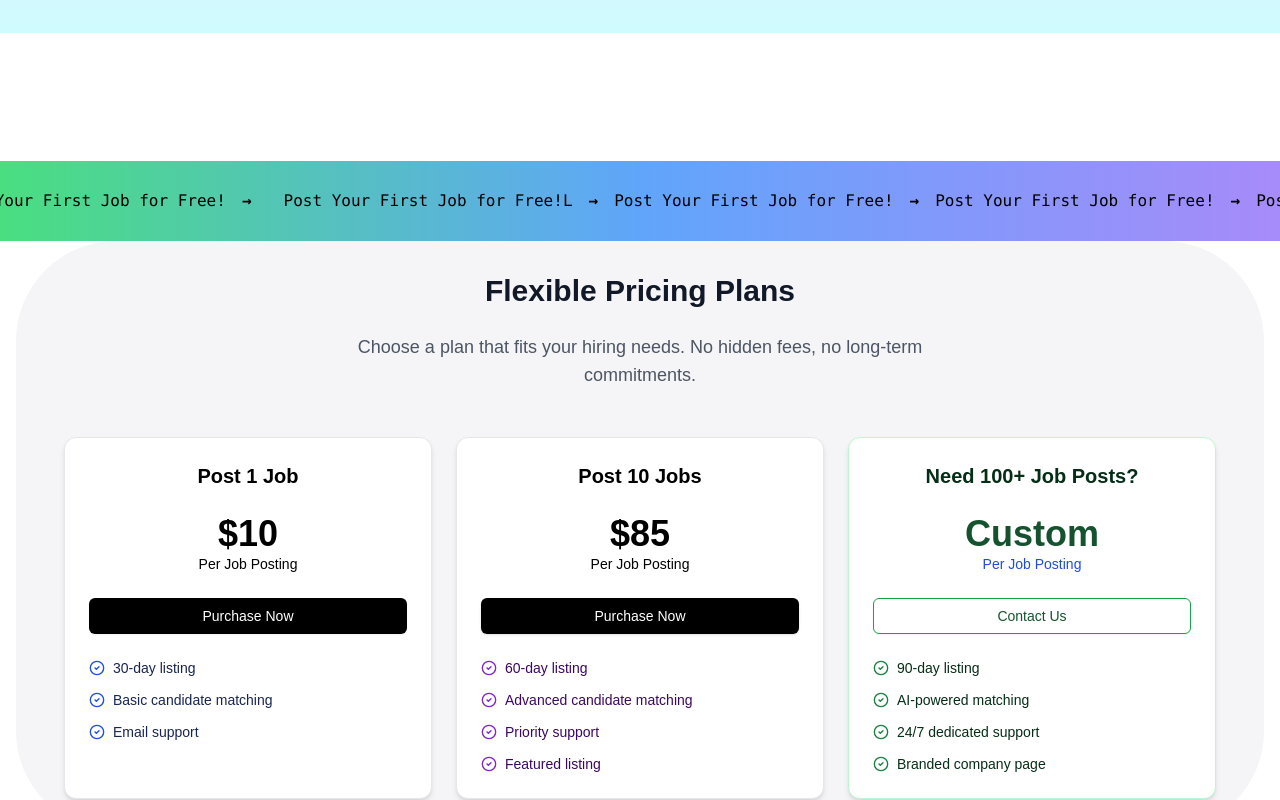
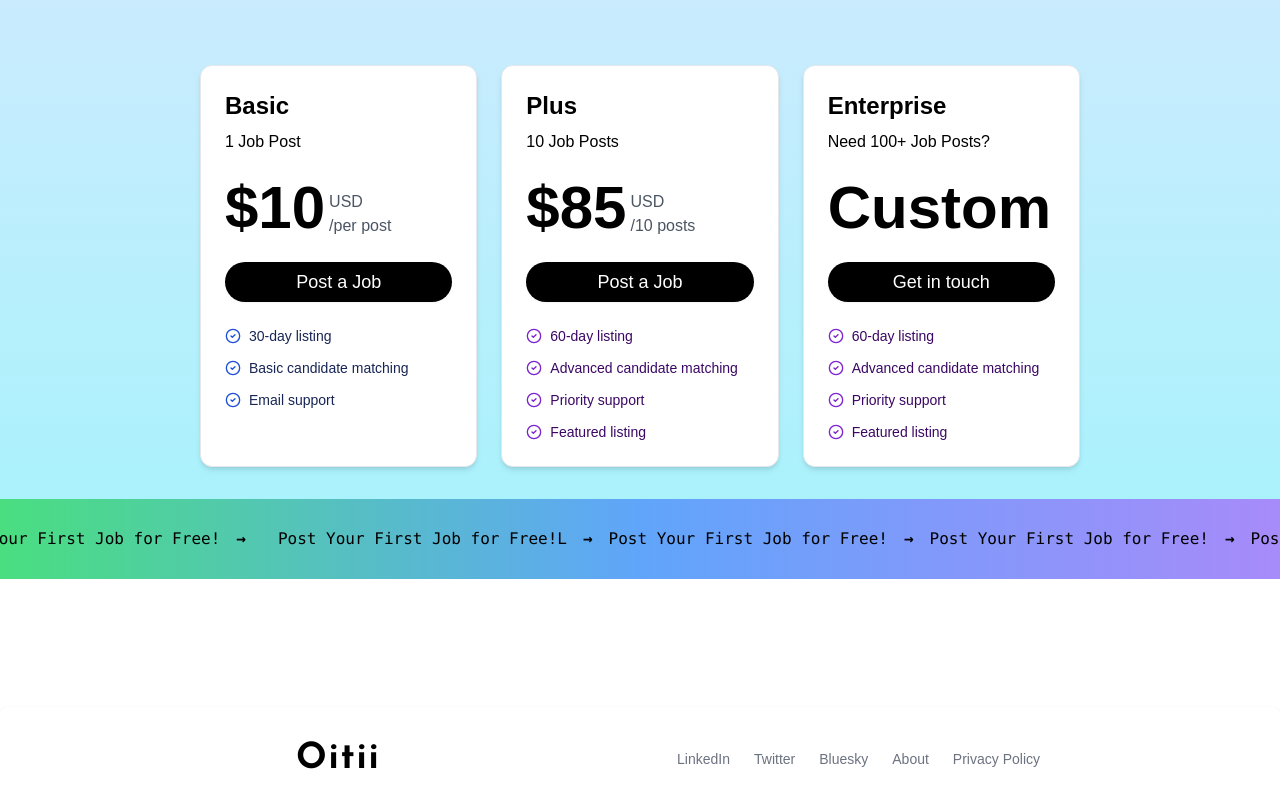
Before and after one commit to TheOverLordEA/oitii, a Next.js app: page /post-a-job in a window 1280 px wide. Shown: the part 440-1240 px from the top of the page. Built offline with nearby package versions, Linux system fonts and the light colour scheme; no server answers.

Commit message:
Modifief JobPostsPricing

```diff
--- a/app/(public-pages)/post-a-job/page.tsx
+++ b/app/(public-pages)/post-a-job/page.tsx
@@ -11,21 +11,24 @@ import { Button } from "@/components/ui/button";
 // } from "@/components/ui/card";
 // import { Check } from "lucide-react";
 
+// bg-gradient-to-t from-cyan-100 to-slate-50
+
 export default function Page() {
   return (
     <>
-      <section className="bg-gradient-to-t from-cyan-100 to-slate-50">
-        <div className="text-center space-y-4 mb-16 container mx-auto px-4 py-16 text-black">
-          <h2 className="text-base font-semibold leading-7 text-center">
-            PLANS & PRICING
+      <section className="bg-gradient-to-t from-cyan-200 to-indigo-100">
+        <div className="text-center space-y-4 container mx-auto px-4 py-16 text-black">
+          <h2 className="text-2xl font-semibold leading-7 text-center">
+            PRICING
           </h2>
-          <h1 className="text-4xl font-bold tracking-tight sm:text-5xl">
+          <h1 className="text-4xl font-semibold tracking-tight sm:text-5xl">
             Start for free, then enjoy
             <br />
             your first month for $1
           </h1>
           <p className="text-xl text-muted-foreground">
-            Choose the best plan for your business. Change plans as you grow.
+            Choose the best option for your business. Buy More When You’re
+            Ready.
           </p>
           <div className="flex items-center justify-center gap-4 mt-8">
             <div className="bg-secondary rounded-full p-1 flex">
@@ -38,235 +41,13 @@ export default function Page() {
             </div>
           </div>
         </div>
+        <JobPostsPricing />
+
+        <FreeJobPost />
       </section>
-
       <section className="container mx-auto px-4 py-16">
-        <FreeJobPost />
-
-        <JobPostsPricing />
+        {/* <JobPostsPricing /> */}
       </section>
-
-      {/* <div className="grid md:grid-cols-2 lg:grid-cols-4 gap-8"> */}
-      {/* Basic Plan */}
-      {/* <Card className="relative">
-          <div className="absolute -top-4 left-0 right-0 text-center">
-            <div className="bg-[#2ecc71] text-white text-sm py-1 px-4 rounded-full inline-block">
-              $1 for your first month
-            </div>
-          </div>
-          <CardHeader className="pt-8">
-            <div className="flex items-center justify-between">
-              <div>
-                <h3 className="text-xl font-bold">Basic</h3>
-                <p className="text-sm text-muted-foreground">
-                  For solo entrepreneurs
-                </p>
-              </div>
-              <div className="bg-[#2ecc71] text-white text-xs px-2 py-1 rounded-full">
-                Most Popular
-              </div>
-            </div>
-            <div className="mt-4">
-              <span className="text-4xl font-bold">$19</span>
-              <span className="text-muted-foreground ml-1">/month</span>
-            </div>
-          </CardHeader>
-          <CardContent className="space-y-4">
-            <Button className="w-full" variant="default">
-              Try for free
-            </Button>
-            <div className="space-y-4">
-              <div>
-                <h4 className="text-sm font-medium mb-2">
-                  Card rates starting at
-                </h4>
-                <div className="flex items-center gap-2">
-                  <Check className="h-4 w-4" />
-                  <span className="text-sm">
-                    2% 3rd-party payment providers
-                  </span>
-                </div>
-              </div>
-              <div>
-                <h4 className="text-sm font-medium mb-2">Standout features</h4>
-                <div className="flex items-center gap-2">
-                  <Check className="h-4 w-4" />
-                  <span className="text-sm">10 inventory locations</span>
-                </div>
-              </div>
-            </div>
-          </CardContent>
-        </Card> */}
-
-      {/* Shopify Plan */}
-      {/* <Card className="relative">
-          <div className="absolute -top-4 left-0 right-0 text-center">
-            <div className="bg-[#2ecc71] text-white text-sm py-1 px-4 rounded-full inline-block">
-              $1 for your first month
-            </div>
-          </div>
-          <CardHeader className="pt-8">
-            <div>
-              <h3 className="text-xl font-bold">Shopify</h3>
-              <p className="text-sm text-muted-foreground">For small teams</p>
-            </div>
-            <div className="mt-4">
-              <span className="text-4xl font-bold">$49</span>
-              <span className="text-muted-foreground ml-1">/month</span>
-            </div>
-          </CardHeader>
-          <CardContent className="space-y-4">
-            <Button className="w-full" variant="default">
-              Try for free
-            </Button>
-            <div className="space-y-4">
-              <div>
-                <h4 className="text-sm font-medium mb-2">
-                  Card rates starting at
-                </h4>
-                <div className="flex items-center gap-2">
-                  <Check className="h-4 w-4" />
-                  <span className="text-sm">
-                    1% 3rd-party payment providers
-                  </span>
-                </div>
-              </div>
-              <div>
-                <h4 className="text-sm font-medium mb-2">Standout features</h4>
-                <div className="flex items-center gap-2">
-                  <Check className="h-4 w-4" />
-                  <span className="text-sm">10 inventory locations</span>
-                </div>
-              </div>
-            </div>
-          </CardContent>
-        </Card> */}
-
-      {/* Advanced Plan */}
-      {/* <Card className="relative">
-          <div className="absolute -top-4 left-0 right-0 text-center">
-            <div className="bg-[#2ecc71] text-white text-sm py-1 px-4 rounded-full inline-block">
-              $1 for your first month
-            </div>
-          </div>
-          <CardHeader className="pt-8">
-            <div>
-              <h3 className="text-xl font-bold">Advanced</h3>
-              <p className="text-sm text-muted-foreground">
-                As your business scales
-              </p>
-            </div>
-            <div className="mt-4">
-              <span className="text-4xl font-bold">$299</span>
-              <span className="text-muted-foreground ml-1">/month</span>
-            </div>
-          </CardHeader>
-          <CardContent className="space-y-4">
-            <Button className="w-full" variant="default">
-              Try for free
-            </Button>
-            <div className="space-y-4">
-              <div>
-                <h4 className="text-sm font-medium mb-2">
-                  Card rates starting at
-                </h4>
-                <div className="flex items-center gap-2">
-                  <Check className="h-4 w-4" />
-                  <span className="text-sm">
-                    0.6% 3rd-party payment providers
-                  </span>
-                </div>
-              </div>
-              <div>
-                <h4 className="text-sm font-medium mb-2">Standout features</h4>
-                <div className="flex items-center gap-2">
-                  <Check className="h-4 w-4" />
-                  <span className="text-sm">Custom reports and analytics</span>
-                </div>
-              </div>
-            </div>
-          </CardContent>
-        </Card> */}
-
-      {/* Plus Plan */}
-      {/* <Card>
-          <CardHeader className="pt-8">
-            <div className="bg-blue-600 text-white text-sm py-1 px-4 rounded-full inline-block mb-4">
-              Available on a 1- or 3-year term
-            </div>
-            <div>
-              <h3 className="text-xl font-bold">Plus</h3>
-              <p className="text-sm text-muted-foreground">
-                For more complex businesses
-              </p>
-            </div>
-            <div className="mt-4">
-              <div className="text-sm text-muted-foreground">Starting at</div>
-              <span className="text-4xl font-bold">$2,300</span>
-              <span className="text-muted-foreground ml-1">/month</span>
-              <div className="text-sm text-muted-foreground">
-                on a 3-year term
-              </div>
-            </div>
-          </CardHeader>
-          <CardContent className="space-y-4">
-            <Button className="w-full" variant="default">
-              Get in touch
-            </Button>
-            <Button className="w-full" variant="link">
-              Learn more
-            </Button>
-            <div className="space-y-4">
-              <div>
-                <h4 className="text-sm font-medium mb-2">Card rates</h4>
-                <div className="flex items-center gap-2">
-                  <Check className="h-4 w-4" />
-                  <span className="text-sm">
-                    Competitive rates for high-volume merchants
-                  </span>
-                </div>
-              </div>
-              <div>
-                <h4 className="text-sm font-medium mb-2">Standout features</h4>
-                <div className="flex items-center gap-2">
-                  <Check className="h-4 w-4" />
-                  <span className="text-sm">Custom reports and analytics</span>
-                </div>
-              </div>
-            </div>
-          </CardContent>
-        </Card>
-      </div> */}
     </>
-    // <div className="bg-white">
-    //   <div className="container mx-auto px-4 py-16">
-    //     <div className="text-center mb-16">
-    //       <div className="inline-flex items-center bg-primary/10 text-primary px-4 py-2 rounded-full mb-4">
-    //         <Stars className="h-4 w-4 mr-2" />
-    //         <span className="text-xs font-medium">
-    //           Game-Changing Recruitment Platform
-    //         </span>
-    //       </div>
-    //       <h1 className="text-4xl md:text-5xl font-bold text-gray-900 mb-6 leading-tight">
-    //         Transform Your Hiring with{" "}
-    //         <span className="text-primary">Oitii</span>
-    //       </h1>
-    //       <p className="text-lg text-gray-600 max-w-2xl mx-auto mb-8">
-    //         Connect with top-tier talent effortlessly. Our intelligent platform
-    //         matches your perfect candidates in minutes.
-    //       </p>
-    //       <div className="flex justify-center space-x-4">
-    //         <Button size="lg" className="shadow-md">
-    //           Start Posting <ArrowRight className="ml-2 h-4 w-4" />
-    //         </Button>
-    //         <Button variant="outline" size="lg" className="shadow-sm">
-    //           Learn More <ChevronRight className="ml-2 h-4 w-4" />
-    //         </Button>
-    //       </div>
-    //     </div>
-    //     <KeyBenefits />
-    //     <JobPostsPricing />
-    //   </div>
-    // </div>
   );
 }
--- a/components/pricing/JobPostsPricing.tsx
+++ b/components/pricing/JobPostsPricing.tsx
@@ -2,37 +2,39 @@ import { Button } from "../ui/button";
 import { CheckCircle, CheckCircle2 } from "lucide-react";
 
 const JOB_POST_AMOUNT = {
-  onePost: "Post 1 Job",
-  tenPost: "Post 10 Jobs",
+  onePost: "1 Job Post",
+  tenPost: "10 Job Posts",
   custom: "Need 100+ Job Posts?",
 };
 
 export default function JobPostsPricing() {
   return (
-    <div className="text-center bg-[#F5F5F7] rounded-[100px] p-8">
-      <h2 className="text-3xl font-bold text-gray-900 mb-6">
+    <div className="text-center rounded-[100px] p-8 flex flex-col justify-center items-center">
+      {/* <h2 className="text-3xl font-bold text-gray-900 mb-6">
         Flexible Pricing Plans
       </h2>
       <p className="text-lg text-gray-600 max-w-2xl mx-auto mb-12">
         Choose a plan that fits your hiring needs. No hidden fees, no long-term
         commitments.
-      </p>
-      <div className="grid md:grid-cols-3 gap-6 px-4">
-        <div className="bg-white border text-black border-gray-200 rounded-xl p-6 hover:shadow-xl transition-all transform hover:-translate-y-2 shadow-md">
-          <div className="mb-6 text-center">
-            <h3 className="text-xl font-semibold mb-2">
-              {JOB_POST_AMOUNT.onePost}{" "}
-            </h3>
+      </p> */}
+      <div className="grid md:grid-cols-3 gap-6 px-4 min-w-[75%]">
+        <div className="flex flex-col justify-start bg-white border border-gray-200 text-black rounded-xl p-6 hover:shadow-xl transition-all transform hover:-translate-y-2 shadow-md ">
+          <div className="mb-6 text-left">
+            <h3 className=" text-2xl font-bold mb-2">Basic</h3>
+            <p>{JOB_POST_AMOUNT.onePost}</p>
           </div>
-          <div className="text-center mb-6">
-            <span className="text-4xl font-bold">$10</span>
-            <span className="text-sm block">Per Job Posting</span>
+          <div className=" mb-6 flex gap-1">
+            <span className="text-6xl font-bold">$10</span>
+            <div className="flex flex-col justify-end items-start text-gray-600 text-base">
+              <span className="uppercase">usd</span>
+              <span>/per post</span>
+            </div>
           </div>
           <Button
             variant="outline"
-            className="w-full mb-6 bg-black text-white border-none hover:bg-blue-100"
+            className="w-full text-lg py-5 mb-6 bg-black text-white border-none hover:bg-gray-700 hover:text-white rounded-full"
           >
-            Purchase Now
+            Post a Job
           </Button>
           <ul className="space-y-3 text-sm text-blue-950">
             <li className="flex items-center">
@@ -51,19 +53,23 @@ export default function JobPostsPricing() {
         </div>
 
         {/* Pro Plan */}
-        <div className="bg-white border border-gray-200 text-black rounded-xl p-6 hover:shadow-xl transition-all transform hover:-translate-y-2 shadow-md ">
-          <div className="mb-6 text-center">
-            <h3 className="text-xl font-semibold  mb-2">
-              {JOB_POST_AMOUNT.tenPost}
-            </h3>{" "}
-            {/* <p className="text-sm text-purple-800">Most Popular</p> */}
+        <div className="flex flex-col justify-start bg-white border border-gray-200 text-black rounded-xl p-6 hover:shadow-xl transition-all transform hover:-translate-y-2 shadow-md ">
+          <div className="mb-6 text-left">
+            <h3 className=" text-2xl font-bold mb-2">Plus</h3>
+            <p>{JOB_POST_AMOUNT.tenPost}</p>
           </div>
-          <div className="text-center mb-6">
-            <span className="text-4xl font-bold ">$85</span>
-            <span className="text-sm block">Per Job Posting</span>
+          <div className=" mb-6 flex gap-1">
+            <span className="text-6xl font-bold">$85</span>
+            <div className="flex flex-col justify-end items-start text-gray-600 text-base">
+              <span className="uppercase">usd</span>
+              <span>/10 posts</span>
+            </div>
           </div>
-          <Button className="w-full mb-6 bg-black text-white border-none hover:bg-purple-900 ">
-            Purchase Now
+          <Button
+            variant="outline"
+            className="w-full text-lg py-5 mb-6 bg-black text-white border-none hover:bg-gray-700 hover:text-white rounded-full"
+          >
+            Post a Job
           </Button>
           <ul className="space-y-3 text-sm text-purple-950">
             <li className="flex items-center">
@@ -85,47 +91,41 @@ export default function JobPostsPricing() {
           </ul>
         </div>
 
-        {/* Enterprise Plan */}
-        <div className="bg-white border border-green-200 rounded-xl p-6 hover:shadow-xl transition-all transform hover:-translate-y-2 shadow-md">
-          <div className="mb-6 text-center">
-            <h3 className="text-xl font-semibold text-green-950 mb-2">
-              {JOB_POST_AMOUNT.custom}
-            </h3>
-            {/* <p className="text-sm text-green-800">
-              Custom Enterprise Solutions
-            </p> */}
+        {/* Custom Pricing component */}
+        <div className="flex flex-col justify-start bg-white border border-gray-200 text-black rounded-xl p-6 hover:shadow-xl transition-all transform hover:-translate-y-2 shadow-md ">
+          <div className="mb-6 text-left">
+            <h3 className=" text-2xl font-bold mb-2">Enterprise</h3>
+            <p>{JOB_POST_AMOUNT.custom}</p>
           </div>
-          <div className="text-center mb-6">
-            <span className="text-4xl font-bold text-green-900">Custom</span>
-            <span className="text-sm text-blue-700 block">Per Job Posting</span>
-
-            {/* <span className="text-sm text-green-700 block">
-              Tailored Pricing for Your Needs
-            </span> */}
+          <div className=" mb-6 flex gap-1">
+            <span className="text-6xl font-bold">Custom</span>
+            {/* <div className="flex flex-col justify-end items-start text-gray-600 text-base">
+              <span className="uppercase">usd</span>
+              <span>/10 posts</span>
+            </div> */}
           </div>
           <Button
             variant="outline"
-            className="w-full mb-6 border-green-600 text-green-900 hover:bg-green-100"
+            className="w-full text-lg py-5 mb-6 bg-black text-white border-none hover:bg-gray-700 hover:text-white rounded-full"
           >
-            Contact Us
+            Get in touch
           </Button>
-
-          <ul className="space-y-3 text-sm text-green-950">
+          <ul className="space-y-3 text-sm text-purple-950">
             <li className="flex items-center">
-              <CheckCircle2 className="mr-2 text-green-700 h-4 w-4" /> 90-day
+              <CheckCircle2 className="mr-2 text-purple-700 h-4 w-4" /> 60-day
               listing
             </li>
             <li className="flex items-center">
-              <CheckCircle2 className="mr-2 text-green-700 h-4 w-4" />{" "}
-              AI-powered matching
+              <CheckCircle2 className="mr-2 text-purple-700 h-4 w-4" /> Advanced
+              candidate matching
             </li>
             <li className="flex items-center">
-              <CheckCircle2 className="mr-2 text-green-700 h-4 w-4" /> 24/7
-              dedicated support
+              <CheckCircle2 className="mr-2 text-purple-700 h-4 w-4" /> Priority
+              support
             </li>
             <li className="flex items-center">
-              <CheckCircle2 className="mr-2 text-green-700 h-4 w-4" /> Branded
-              company page
+              <CheckCircle2 className="mr-2 text-purple-700 h-4 w-4" /> Featured
+              listing
             </li>
           </ul>
         </div>
```
